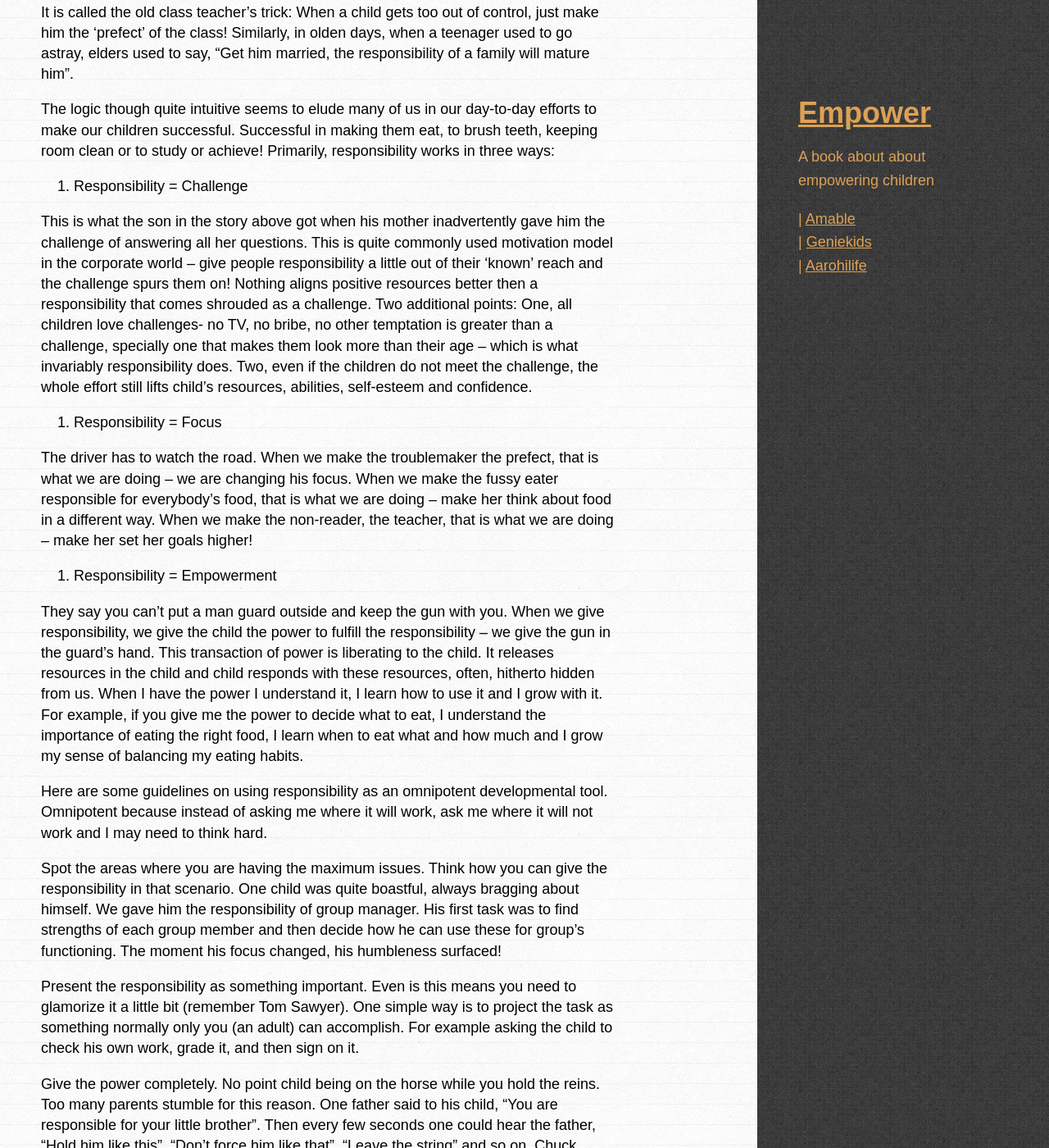
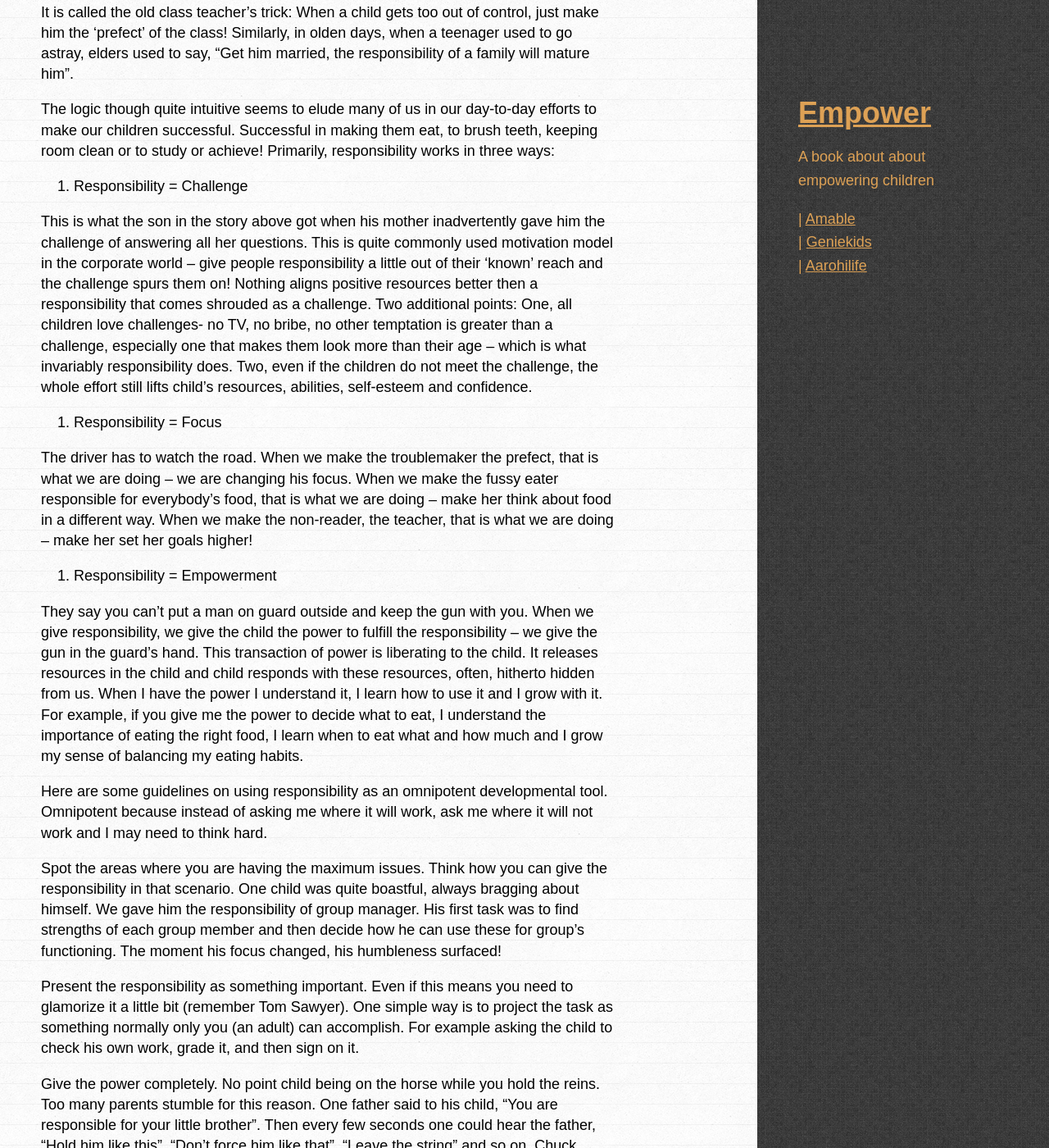
Before and after one commit to amitkaps/empower, a Jekyll site: the page built from _posts/2013-08-10-responsibility.md, in a window 1280 px wide and 1400 px high, scrolled down 664 px. Shown: the whole window at 82% size. Built offline with Jekyll 4.4.1, drawn with Linux system fonts in a browser that asks for light colours; some web fonts are replaced; some of the changed text lies outside the part shown.

Commit message:
Updated 2013-08-10-responsibility.md

```diff
--- a/_posts/2013-08-10-responsibility.md
+++ b/_posts/2013-08-10-responsibility.md
@@ -19,7 +20,7 @@ The logic though quite intuitive seems to elude many of us in our day-to-day eff
 
 1. Responsibility = Challenge
 
-This is what the son in the story above got when his mother inadvertently gave him the challenge of answering all her questions. This is quite commonly used motivation model in the corporate world – give people responsibility a little out of their ‘known’ reach and the challenge spurs them on! Nothing aligns positive resources better then a responsibility that comes shrouded as a challenge. Two additional points: One, all children love challenges- no TV, no bribe, no other temptation is greater than a challenge, specially one that makes them look more than their age – which is what invariably responsibility does. Two, even if the children do not meet the challenge, the whole effort still lifts child’s resources, abilities, self-esteem and confidence.
+This is what the son in the story above got when his mother inadvertently gave him the challenge of answering all her questions. This is quite commonly used motivation model in the corporate world – give people responsibility a little out of their ‘known’ reach and the challenge spurs them on! Nothing aligns positive resources better then a responsibility that comes shrouded as a challenge. Two additional points: One, all children love challenges- no TV, no bribe, no other temptation is greater than a challenge, especially one that makes them look more than their age – which is what invariably responsibility does. Two, even if the children do not meet the challenge, the whole effort still lifts child’s resources, abilities, self-esteem and confidence.
 
 2. Responsibility = Focus
 
@@ -27,13 +28,13 @@ The driver has to watch the road. When we make the troublemaker the prefect, tha
 
 3. Responsibility = Empowerment
 
-They say you can’t put a man guard outside and keep the gun with you. When we give responsibility, we give the child the power to fulfill the responsibility – we give the gun in the guard’s hand. This transaction of power is liberating to the child. It releases resources in the child and child responds with these resources, often, hitherto hidden from us. When I have the power I understand it, I learn how to use it and I grow with it. For example, if you give me the power to decide what to eat, I understand the importance of eating the right food, I learn when to eat what and how much and I grow my sense of balancing my eating habits.
+They say you can’t put a man on guard outside and keep the gun with you. When we give responsibility, we give the child the power to fulfill the responsibility – we give the gun in the guard’s hand. This transaction of power is liberating to the child. It releases resources in the child and child responds with these resources, often, hitherto hidden from us. When I have the power I understand it, I learn how to use it and I grow with it. For example, if you give me the power to decide what to eat, I understand the importance of eating the right food, I learn when to eat what and how much and I grow my sense of balancing my eating habits.
 
 Here are some guidelines on using responsibility as an omnipotent developmental tool. Omnipotent because instead of asking me where it will work, ask me where it will not work and I may need to think hard.
 
 Spot the areas where you are having the maximum issues. Think how you can give the responsibility in that scenario. One child was quite boastful, always bragging about himself. We gave him the responsibility of group manager. His first task was to find strengths of each group member and then decide how he can use these for group’s functioning. The moment his focus changed, his humbleness surfaced!
 
-Present the responsibility as something important. Even is this means you need to glamorize it a little bit (remember Tom Sawyer). One simple way is to project the task as something normally only you (an adult) can accomplish. For example asking the child to check his own work, grade it, and then sign on it.
+Present the responsibility as something important. Even if this means you need to glamorize it a little bit (remember Tom Sawyer). One simple way is to project the task as something normally only you (an adult) can accomplish. For example asking the child to check his own work, grade it, and then sign on it.
 
 Give the power completely. No point child being on the horse while you hold the reins. Too many parents stumble for this reason. One father said to his child, "You are responsible for your little brother". Then every few seconds one could hear the father, “Hold him like this”, “Don’t force him like that”, “Leave the string” and so on. Chuck back-seat driving, relax and start enjoying the lovely view of child trying to figure out the best way to deliver on the responsibility.
 
```
Also changed, not shown: other parts of _posts/2013-08-10-responsibility.md (+2 -1 lines).
